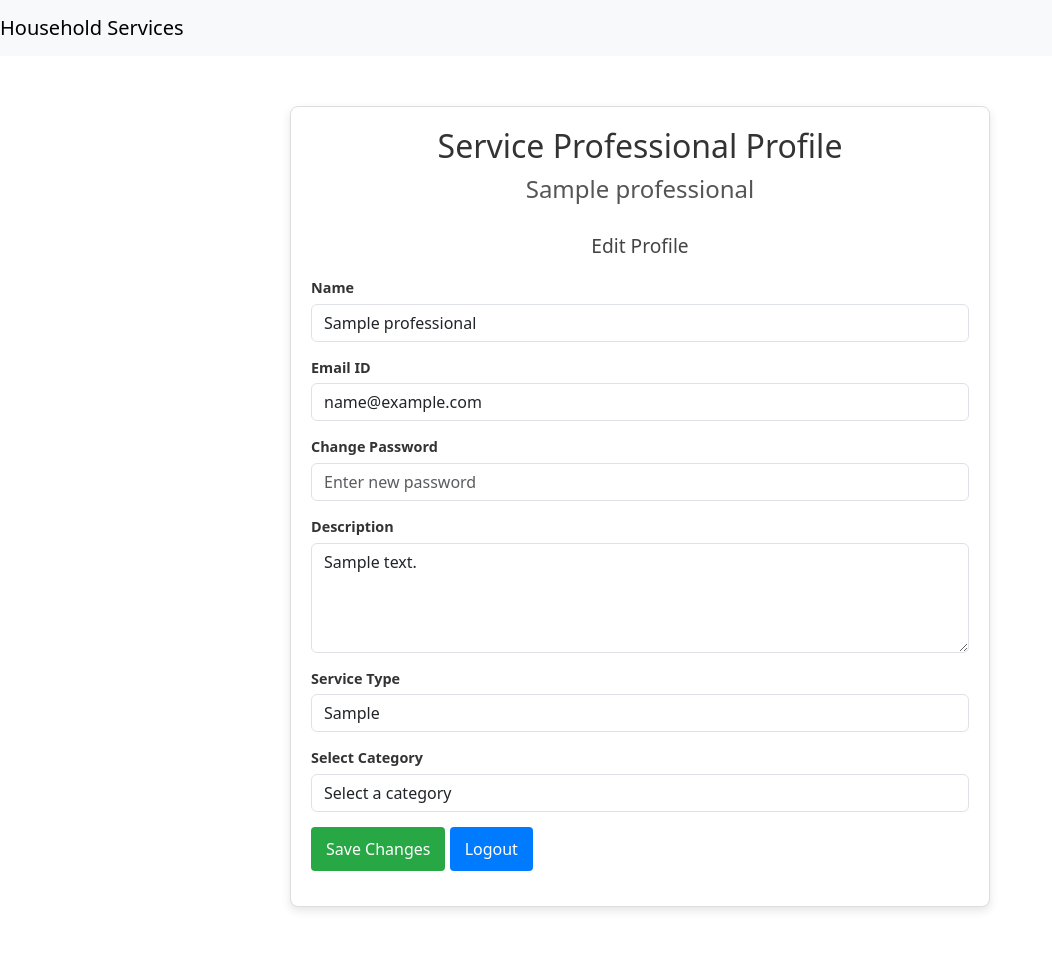
After one commit to 00-Aryan/MAD_1, a Flask app: page /sp/profile in a window 1280 px wide. The commit adds this page. Shown: the whole page, without its empty margins (0-1052 px from the left). Run offline with Flask 3, Linux system fonts and the light colour scheme; the visitor is signed in with stand-in values (Sample User, id 1); tables that the repository leaves empty hold one stand-in row (values such as "Sample post").

Commit message:
profile tab for professional is fixed

```diff
--- a/routes.py
+++ b/routes.py
@@ -22,6 +22,7 @@ def auth_required(fnc):
 def home():
     user = Customer.query.get(session['user_id'])
     prof = Professionals.query.get(session['prof_id']) #session.geT IS to avoid keyerror
+    print(f"Session Data: {session}")
     if prof :
         return render_template('professional_home.html', prof = prof)
     if user and user.admin :
@@ -63,6 +64,17 @@ def post_profile():
     db.session.commit()
     flash('Profile updated successfully','success')
     return redirect(url_for('profile'))
+
+@app.route('/sp/profile')
+@auth_required
+def sp_profile():
+    user_id = session.get('user_id')
+    user = Professionals.query.get(user_id)  # Fetch the professional user
+    if not user:
+        flash('Service Professional not found', 'danger')
+        return redirect(url_for('home'))  # Redirect to home if the professional is not found
+    return render_template('sp_profile.html', user=user)
+
 # @app.route("/services")
 # def services():
 #     return render_template('Services Page')
@@ -100,7 +112,7 @@ def Login():
         email = request.form.get('email')  # Email from login form
         password = request.form.get('password')  # Password from login form
 
-        # Check for customer
+        # Check for customer first
         user = Customer.query.filter_by(Email_id=email).first()
 
         # If not a customer, check for service professional
@@ -114,27 +126,31 @@ def Login():
             # Redirect based on user role
             if isinstance(user, Customer):
                 if user.admin:  # Admin role
-                    return redirect(url_for('Admin'))
+                    return redirect(url_for('Admin'))  # Admin dashboard
                 else:  # Regular customer
-                    return redirect(url_for('CS_Home'))
+                    return redirect(url_for('CS_Home'))  # Customer homepage
+
             elif isinstance(user, Professionals):
-                # Set prof_id for professionals
+                # Set professional session details (optional, if needed for other functionality)
                 session['prof_id'] = user.id
 
                 # Redirect based on professional status
                 if user.status == "approved":
-                    return redirect(url_for('SP_Home'))
+                    return redirect(url_for('SP_Home'))  # Service professional homepage
                 elif user.status == "pending":
                     flash("Your account is pending approval.", "warning")
+                    return redirect(url_for('Login'))  # Stay on login page
                 elif user.status == "rejected":
                     flash("Your account has been rejected. Please contact support.", "danger")
-                return redirect(url_for('Login'))
+                    return redirect(url_for('Login'))  # Stay on login page
         else:
             flash("Invalid email or password.", "danger")
-            return redirect(url_for('Login'))
+            return redirect(url_for('Login'))  # Invalid credentials, stay on login page
 
     # Render login page for GET requests
     return render_template('login.html')
+
+
 
 
 
@@ -170,16 +186,56 @@ def post_register_customer():
     return redirect(url_for('Login'))  # Redirect to a success or login page
 
 # Route for service provider registration form
-@app.route('/register/SP', methods=['GET'])
-def SP_register():
-    categories = Category.query.all()
-    return render_template('SP_Registration.html')
+# @app.route('/register/SP', methods=['GET'])
+# def SP_register():
+#     categories = Category.query.all()
+#     return render_template('SP_Registration.html', category=categories)
 
 # Service provider home route
-@app.route('/register/SP', methods=[ 'POST'])
+# @app.route('/register/SP', methods=[ 'POST'])
+# def post_sp_register():
+#     if request.method == 'POST':
+#         # Retrieve form data
+        # username = request.form.get('email')
+        # password = request.form.get('password')
+        # name = request.form.get('name')
+        # description = request.form.get('description')
+        # service_type = request.form.get('service_type')
+        # category_id = request.form.get('category_id')
+        # status = request.form.get('status')
+
+#         # Input validation
+#         if not username or not password or not name:
+#             flash("All fields are required", "danger")
+#             return redirect(url_for('SP_register'))
+
+#         # Create a new Professional instance
+#         professional = Professionals(
+            # Email_id=username,
+            # name=name,
+            # description=description,
+            # service_type=service_type,
+            # category_id=category_id,
+            # status= status
+#         )
+#         professional.set_password(password)  # Assuming set_password hashes the password
+
+#         # Save to the database
+#         db.session.add(professional)
+#         db.session.commit()
+
+#         # Success message
+#         flash('Registration successful! Pending admin approval.', 'success')
+#         return redirect(url_for('home'))
+
+#     # If GET request, render the registration form with categories
+#     categories = Category.query.all()
+#     return render_template('register_service_pro.html', categories=categories)
+
+@app.route('/register/SP', methods=['GET', 'POST'])
 def post_sp_register():
     if request.method == 'POST':
-        # Retrieve form data
+        # Process form data
         username = request.form.get('email')
         password = request.form.get('password')
         name = request.form.get('name')
@@ -188,13 +244,8 @@ def post_sp_register():
         category_id = request.form.get('category_id')
         status = request.form.get('status')
 
-        # Input validation
-        if not username or not password or not name:
-            flash("All fields are required", "danger")
-            return redirect(url_for('SP_register'))
-
-        # Create a new Professional instance
-        professional = Professionals(
+        # Create a new professional
+        new_professional = Professionals(
             Email_id=username,
             name=name,
             description=description,
@@ -202,19 +253,18 @@ def post_sp_register():
             category_id=category_id,
             status= status
         )
-        professional.set_password(password)  # Assuming set_password hashes the password
+        new_professional.set_password(password)
+        db.session.add(new_professional)
+        db.session.commit()
+        flash("Service professional registered successfully, awaiting approval.", "success")
+        return redirect(url_for('Login'))  # Redirect after registration
 
-        # Save to the database
-        db.session.add(professional)
-        db.session.commit()
+    # GET request, fetch categories from the database
+    categories = Category.query.all()
 
-        # Success message
-        flash('Registration successful! Pending admin approval.', 'success')
-        return redirect(url_for('home'))
+    print(f"Categories fetched: {categories}")
+    return render_template('SP_Registration.html', categories=categories)
 
-    # If GET request, render the registration form with categories
-    categories = Category.query.all()
-    return render_template('register_service_pro.html', categories=categories)
 
 @app.route('/contact')
 def Contact():
@@ -342,6 +392,17 @@ def SP_Home():
     user = Professionals.query.get(session.get('prof_id'))
     return render_template('professional_home.html', user=user)
 
+@app.route('/professional/dashboard')
+@auth_required
+def prof_dashboard():
+    user = Professionals.query.get(session.get('prof_id'))
+    return render_template('professional_dashboard.html', user=user)
+
+# @app.route('category/add')
+# @auth_required
+# def add_category():
+
+
 
 # @app.route('/admin/services')
 # @auth_required
@@ -365,9 +426,8 @@ def edit_service_page():
 
 @app.route('/logout')
 def Logout():
-    # Log out logic here
-    session.pop('user_id', None)
-    session.pop('prof_id', None)
+    session.clear()
+    flash("You have been logged out.", "info")
     return redirect(url_for('Login'))
 
 @app.route('/cart')
--- a/templates/NavB.html
+++ b/templates/NavB.html
@@ -18,8 +18,22 @@
         <li class="nav-item">
             <a class="nav-link" href="{{ url_for('Logout') }}">Logout</a>
         </li>
-                {% else %}
-                    <!-- Regular User Links -->
+    {% elif user.role == 'service_professional' %}
+        <!-- Service Professional Links -->
+        <li class="nav-item">
+            <a class="nav-link" href="{{ url_for('SP_Home') }}">Home</a>
+        </li>
+        <li class="nav-item">
+            <a class="nav-link" href="{{ url_for('prof_dashboard') }}">Dashboard</a>
+        </li>
+        <li class="nav-item">
+            <a class="nav-link" href="{{ url_for('sp_profile') }}">Profile</a>
+        </li>
+        <li class="nav-item">
+            <a class="nav-link" href="{{ url_for('Logout') }}">Logout</a>
+        </li>
+    {% elif user.role == 'customer' %}
+        <!-- Customer Links -->
         <li class="nav-item">
             <a class="nav-link" href="{{ url_for('profile') }}">Profile</a>
         </li>
@@ -41,7 +55,7 @@
         </a>
         <ul class="dropdown-menu dropdown-menu-end" aria-labelledby="registerDropdown">
             <li><a class="dropdown-item" href="{{ url_for('CS_register') }}">Register as Customer</a></li>
-                        <li><a class="dropdown-item" href="{{ url_for('SP_register') }}">Register as Service Professional</a></li>
+            <li><a class="dropdown-item" href="{{ url_for('post_sp_register') }}">Register as Service Professional</a></li>
         </ul>
     </li>
     <li class="nav-item">
@@ -51,6 +65,7 @@
         <a class="nav-link" href="{{ url_for('Contact') }}">Contact</a>
     </li>
 {% endif %}
+
         </ul>
     </div>
 </nav>
--- a/templates/SP_Registration.html
+++ b/templates/SP_Registration.html
@@ -23,10 +23,10 @@ Register - Household Services
     </label>
     <div class="mb-3">
         <label for="category_id" class="form-label">Select Category</label>
-        <select id="category_id" name="category_id" class="form-select">
+        <select id="category_id" name="category_id" class="form-select" required>
             <option value="">--- Select Category ---</option>
             {% for category in categories %}
-            <option value="{{ category.id }}">{{ category.name }}</option>
+                <option value="{{ category.id }}">{{ category.name }}</option>
             {% endfor %}
         </select>
     </div>
--- /dev/null
+++ b/templates/sp_profile.html
@@ -0,0 +1,174 @@
+{% extends 'layout.html' %}
+
+{% block title %}
+    Service Professional Profile
+{% endblock %}
+
+{% block content %}
+<div class="profile-container">
+    <h1>Service Professional Profile</h1>
+    <h2>{{ user.name }}</h2>
+    <div class="edit-profile">
+        <h3>Edit Profile</h3>
+        <form method="post">
+            <!-- Name -->
+            <div class="form-group">
+                <label for="name">Name</label>
+                <input type="text" name="name" id="name" required value="{{ user.name }}" class="form-control">
+            </div>
+
+            <!-- Email -->
+            <div class="form-group">
+                <label for="email">Email ID</label>
+                <input type="email" name="email" id="email" required value="{{ user.Email_id }}" class="form-control">
+            </div>
+
+            <!-- Password -->
+            <div class="form-group">
+                <label for="password">Change Password</label>
+                <input type="password" name="password" id="password" placeholder="Enter new password" class="form-control">
+            </div>
+
+            <!-- Description -->
+            <div class="form-group">
+                <label for="description">Description</label>
+                <textarea name="description" id="description" rows="4" placeholder="Describe your expertise" class="form-control">{{ user.description }}</textarea>
+            </div>
+
+            <!-- Service Type -->
+            <div class="form-group">
+                <label for="service_type">Service Type</label>
+                <input type="text" name="service_type" id="service_type" required value="{{ user.service_type }}" class="form-control">
+            </div>
+
+            <!-- Category Selection -->
+            <div class="form-group">
+                <label for="category">Select Category</label>
+                <select name="category" id="category" class="form-control">
+                    <option value="" disabled selected>Select a category</option>
+                    <option value="plumbing" {% if user.category == 'plumbing' %}selected{% endif %}>Plumbing</option>
+                    <option value="electrical" {% if user.category == 'electrical' %}selected{% endif %}>Electrical</option>
+                    <option value="cleaning" {% if user.category == 'cleaning' %}selected{% endif %}>Cleaning</option>
+                    <option value="painting" {% if user.category == 'painting' %}selected{% endif %}>Painting</option>
+                    <option value="others" {% if user.category == 'others' %}selected{% endif %}>Others</option>
+                </select>
+            </div>
+
+            <!-- Submit and Logout -->
+            <div class="form-group actions">
+                <button type="submit" class="btn btn-success">Save Changes</button>
+                <a href="{{ url_for('Logout') }}" class="btn btn-primary">Logout</a>
+            </div>
+        </form>
+    </div>
+</div>
+{% endblock %}
+
+{% block style %}
+<style>
+    /* Container Styling */
+    .profile-container {
+        max-width: 700px;
+        margin: 50px auto;
+        padding: 20px;
+        border: 1px solid #ddd;
+        border-radius: 8px;
+        box-shadow: 0 4px 10px rgba(0, 0, 0, 0.1);
+        background-color: #ffffff;
+        text-align: center;
+    }
+
+    /* Headings */
+    h1 {
+        font-size: 2rem;
+        color: #333;
+        margin-bottom: 10px;
+    }
+
+    h2 {
+        font-size: 1.5rem;
+        color: #555;
+        margin-bottom: 30px;
+    }
+
+    h3 {
+        font-size: 1.2rem;
+        color: #444;
+        margin-bottom: 20px;
+    }
+
+    /* Form Group Styling */
+    .form-group {
+        margin-bottom: 15px;
+        text-align: left;
+    }
+
+    label {
+        font-weight: bold;
+        margin-bottom: 5px;
+        display: block;
+        font-size: 0.9rem;
+        color: #333;
+    }
+
+    input, textarea, select {
+        padding: 10px;
+        font-size: 1rem;
+        border: 1px solid #ccc;
+        border-radius: 4px;
+        width: 100%;
+        box-sizing: border-box;
+        resize: vertical;
+    }
+
+    input:focus, textarea:focus, select:focus {
+        border-color: #007bff;
+        box-shadow: 0 0 4px rgba(0, 123, 255, 0.5);
+        outline: none;
+    }
+
+    textarea {
+        min-height: 100px;
+    }
+
+    /* Buttons */
+    .btn {
+        padding: 10px 15px;
+        font-size: 1rem;
+        border-radius: 4px;
+        cursor: pointer;
+        transition: background-color 0.3s ease;
+    }
+
+    .btn-success {
+        background-color: #28a745;
+        color: white;
+        border: none;
+    }
+
+    .btn-success:hover {
+        background-color: #218838;
+    }
+
+    .btn-primary {
+        background-color: #007bff;
+        color: white;
+        border: none;
+    }
+
+    .btn-primary:hover {
+        background-color: #0056b3;
+    }
+
+    /* Responsive Design */
+    @media (max-width: 768px) {
+        .profile-container {
+            padding: 15px;
+        }
+
+        input, textarea, select {
+            font-size: 0.9rem;
+        }
+    }
+</style>
+{% endblock %}
```
Also changed, not shown: models.py (+19 -2 lines), templates/professional_dashboard.html (added, +15 -0 lines), instance/db.sqlite3. Lines whose indentation alone changed are shown as unchanged.
